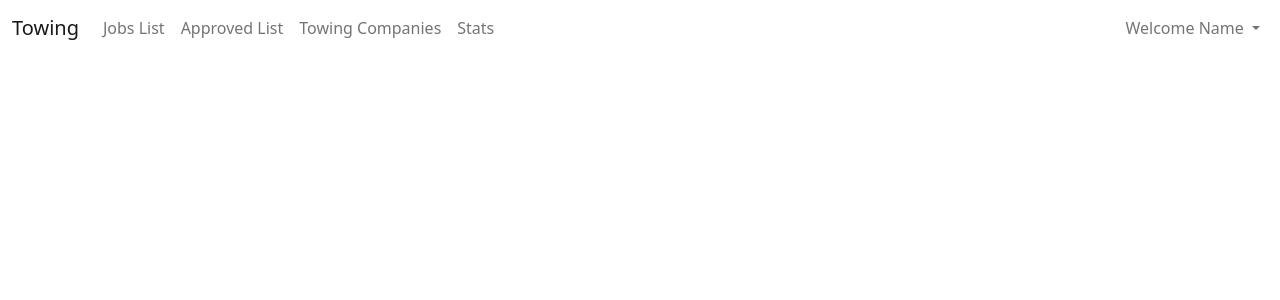
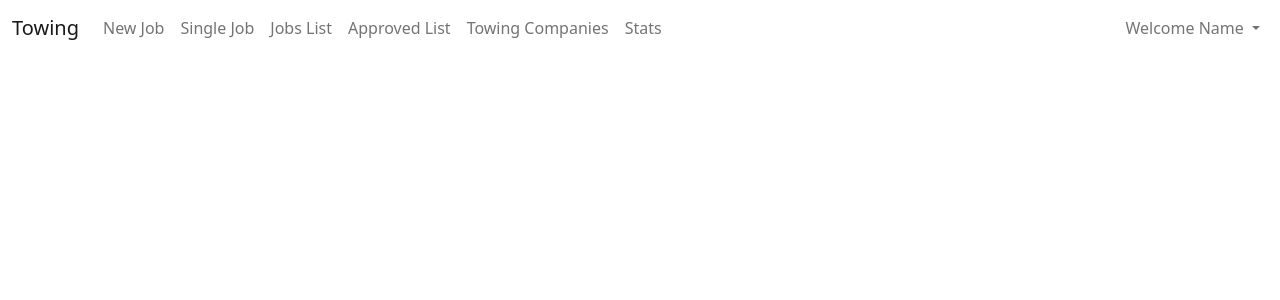
Before and after one commit to BrandoraAgency/towingCompany, a Vue app: page / in a window 1280 px wide. Shown: the top 300 px of the page. Built offline with nearby package versions, Linux system fonts and the light colour scheme.

Commit message:
nav changes

```diff
--- a/src/components/Nav/NavBar.vue
+++ b/src/components/Nav/NavBar.vue
@@ -9,6 +9,12 @@
             </button>
             <div class="collapse navbar-collapse" id="navbarSupportedContent">
                 <ul class="navbar-nav me-auto mb-2 mb-lg-0">
+                    <li class="nav-item">
+                        <router-link exact-active-class="active" class="nav-link" to="/create" >New Job</router-link>
+                    </li>
+                    <li class="nav-item">
+                        <router-link exact-active-class="active" class="nav-link" to="/jobs/23" >Single Job</router-link>
+                    </li>
                     <li class="nav-item">
                         <router-link exact-active-class="active" class="nav-link" to="/jobs" >Jobs List</router-link>
                     </li>
```
